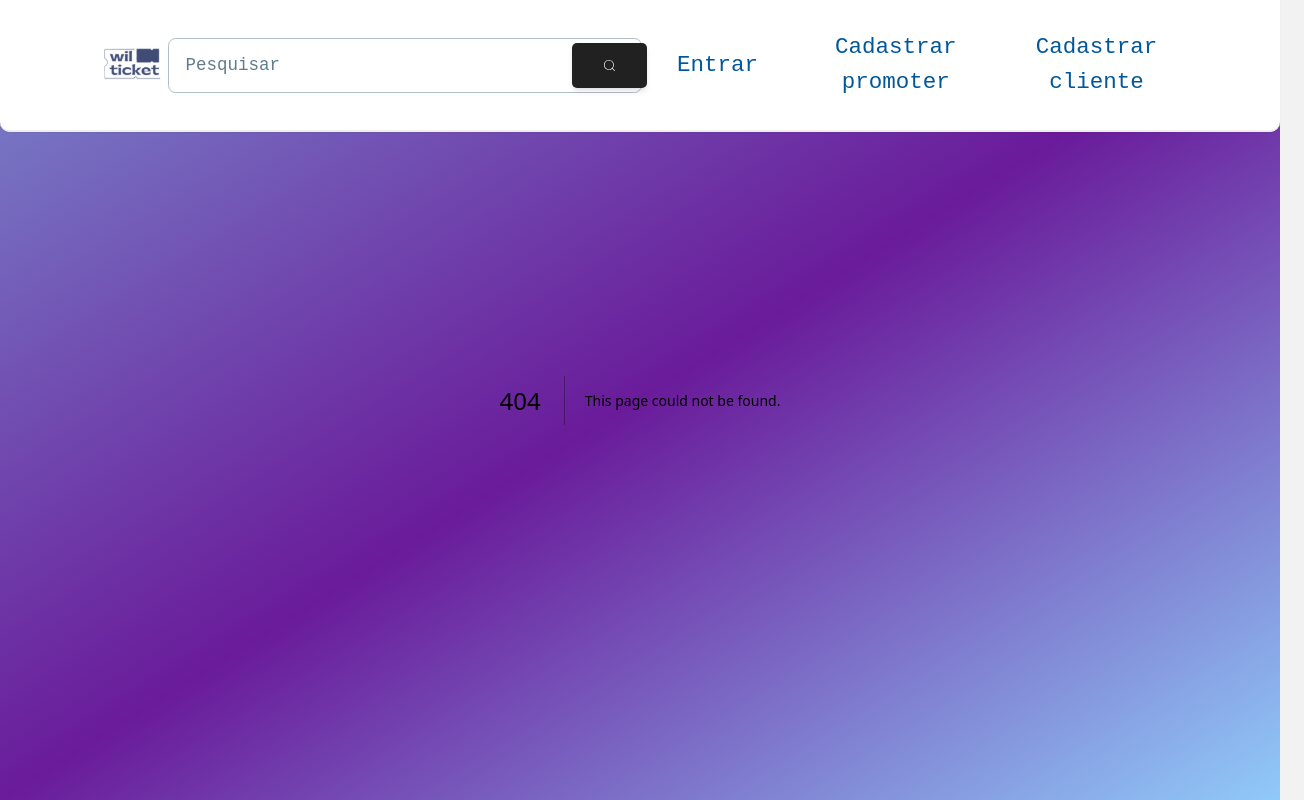
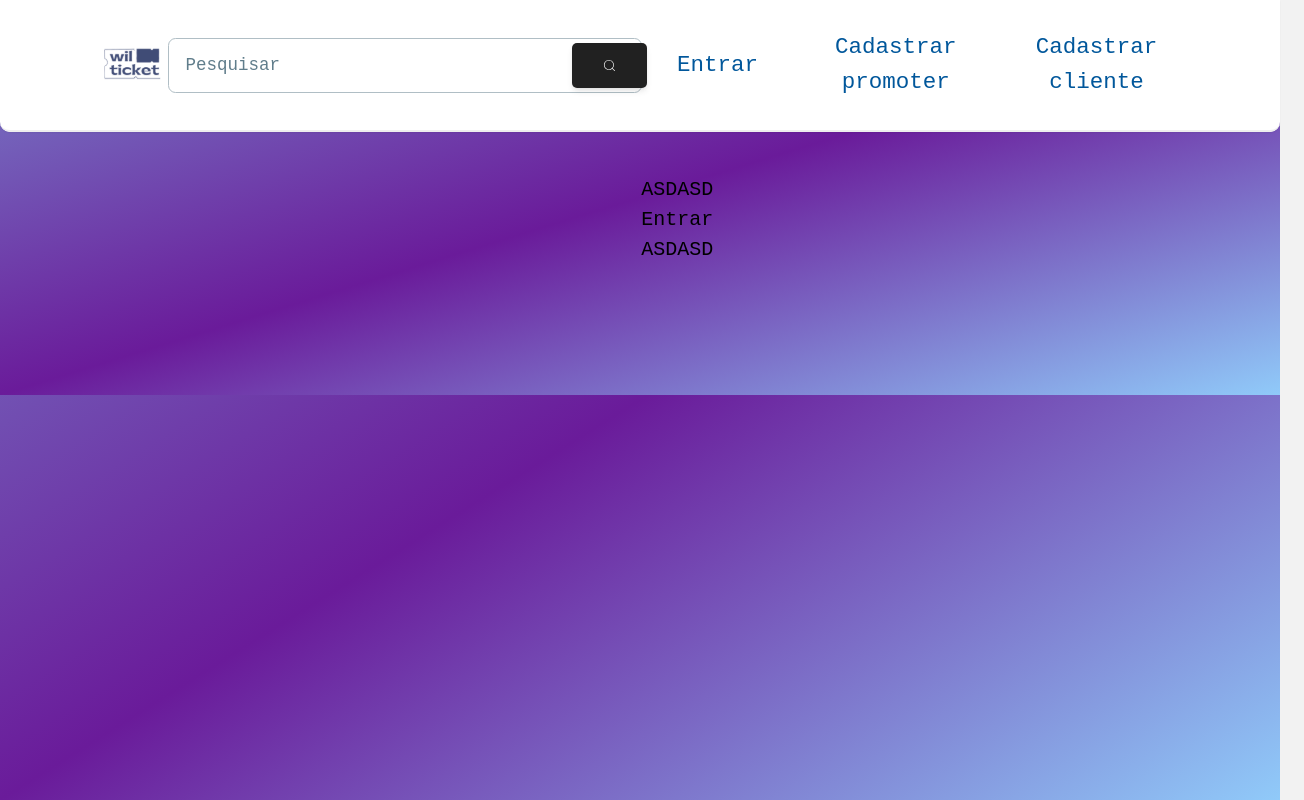
Before and after one commit to WilburTicketsCode/backend, a Next.js app: page /tutorial/login in a window 1280 px wide. Before the commit this address had no page. Shown: the whole page, 1304 px wide, since content can reach past the window. Built offline with nearby package versions, Linux system fonts and the light colour scheme; no server answers.

Commit message:
:construction: Como logar no site usando dados do BD
Sistema de login simples apenas para testar e ensinar funcionalidades diferentes para cada tipo de usuario

```diff
--- /dev/null
+++ b/src/app/tutorial/login/page.tsx
@@ -0,0 +1,19 @@
+"use client"
+import SinginButton from "@/components/SinginButton";
+import React, { useState } from "react"
+
+export default function testes() {
+
+  return (
+
+    <div className="pt-[110px] pb-5 bg-gradient-to-br from-indigo-300 via-purple-800 to-blue-200">
+      <div className="flex flex-col lg:flex-row-reverse lg:gap-3 lg:justify-center lg:items-start items-center w-[98vw] min-h-[8rem] m-10">
+        <div className="mt-3">
+            <p>ASDASD</p>
+            <SinginButton />
+             <p>ASDASD</p>
+        </div>
+      </div>
+    </div>
+  );
+};
--- /dev/null
+++ b/src/components/SinginButton.tsx
@@ -0,0 +1,24 @@
+"use client"
+import React from "react"
+import { signIn, signOut, useSession } from "next-auth/react"
+
+const SinginButton = () => {
+    const {data: session} = useSession()
+    if (session && session.user){
+        return (
+        <div className="flex gap-4 ml--auto">
+            <p className="text-sky-600">{session.user.name}</p>
+            <button onClick={() => signOut()} className="bg-[#ffffff] text-red-900 text-lg hover:bg-blue-gray-300 px-4 py-2 rounded-md">
+                Sair
+            </button>
+        </div>
+        )
+    }
+    return (
+        <button onClick={() => signIn()}>
+        Entrar
+        </button>
+    )
+}
+
+export default SinginButton
```
